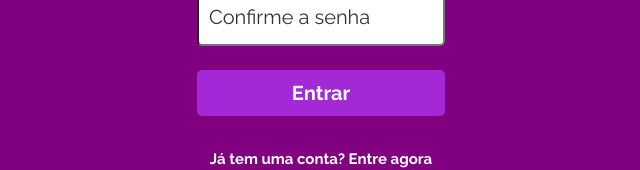
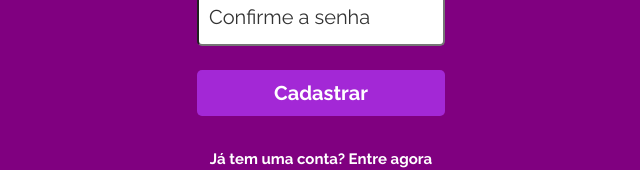
Before and after one commit to mmparadinha/my-wallet-front, a React (Create React App) app: page /sign-up in a window 1280 px wide. Shown: the part 474-644 px from the top of the page, without its empty margins (319-959 px from the left). Built offline with nearby package versions, Linux system fonts and the light colour scheme; a web font is replaced by a local one.

Commit message:
Move password confirmation from Front to Back using Joi

```diff
--- a/src/components/access/SignUpPage.js
+++ b/src/components/access/SignUpPage.js
@@ -11,9 +11,8 @@ function SignUpPage() {
     const [registration, setRegistration] = useState({
         email: "",
         name: "",
-        image: "",
         password: "",
-        passwordConfirmation: ""
+        password_confirmation: ""
     });
 
     function updateInput(e) {
@@ -25,24 +24,14 @@ function SignUpPage() {
             name: "",
             email: "",
             password: "",
-            passwordConfirmation: ""
+            password_confirmation: ""
         });
         setSending(false);
     }
 
-    function checkPassword(e) {
-        e.preventDefault();
+    function signUp(e) {
+        e.preventDefault(e);
         setSending(true);
-
-        if (registration.password !== registration.passwordConfirmation) {
-            alert('Por favor, confirme novamente a sua senha');
-            resetForm();
-        } else {
-            signUp();
-        }
-      }
-
-    function signUp() {
         postSignUp(registration)
             .then(() => {
                 setSending(false);
@@ -59,7 +48,7 @@ function SignUpPage() {
         <Main>
             <h1>MyWallet</h1>
 
-            <Box onSubmit={checkPassword}>
+            <Box onSubmit={signUp}>
                 <Input
                     disabled={sending}
                     required
@@ -86,19 +75,17 @@ function SignUpPage() {
                     value={registration.password}
                     onChange={updateInput}
                     placeholder='Senha'
-                    onkeyup={checkPassword}
                 />
                 <Input
                     disabled={sending}
                     required
                     type='password'
-                    name='passwordConfirmation'
-                    value={registration.passwordConfirmation}
+                    name='password_confirmation'
+                    value={registration.password_confirmation}
                     onChange={updateInput}
                     placeholder='Confirme a senha'
-                    onkeyup={checkPassword}
                 />
-                <Button type='submit' disabled={sending}> {sending ? <Loading /> : 'Entrar'} </Button>
+                <Button type='submit' disabled={sending}> {sending ? <Loading /> : 'Cadastrar'} </Button>
             </Box>
 
             <Link to="/">
--- a/src/components/homepage/Transaction.js
+++ b/src/components/homepage/Transaction.js
@@ -9,7 +9,7 @@ export default function Transaction() {
                         <TransactionDate>30/11</TransactionDate>
                         <TransactionDescription>Almoço mãe</TransactionDescription>
                     </div>
-                    <TransactionValue type={type}>39,90</TransactionValue>
+                    <TransactionValue>39,90</TransactionValue>
             </Container>
             <Container>
                 <div>
--- a/src/services/mywallet.js
+++ b/src/services/mywallet.js
@@ -1,9 +1,9 @@
 import axios from 'axios';
 
-const URL_BASE = 'localhost:27017/';
+const URL_BASE = '127.0.0.1:5000';
 
 function postSignUp(registration) {
-  const promise = axios.post(`${URL_BASE}/sign-up`, registration);
+  const promise = axios.post(`${URL_BASE}/users`, registration);
   return promise;
 };
 
```
